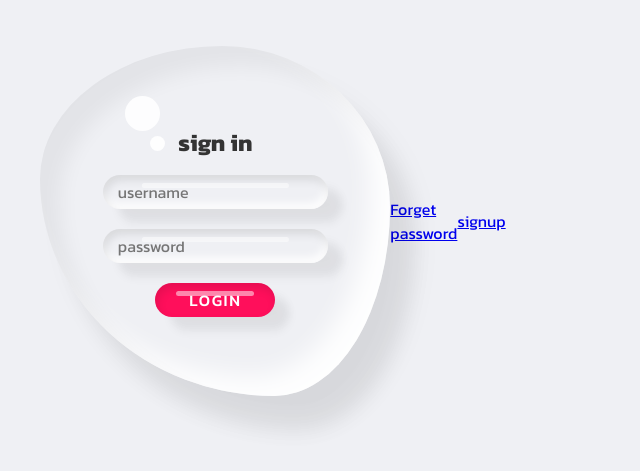
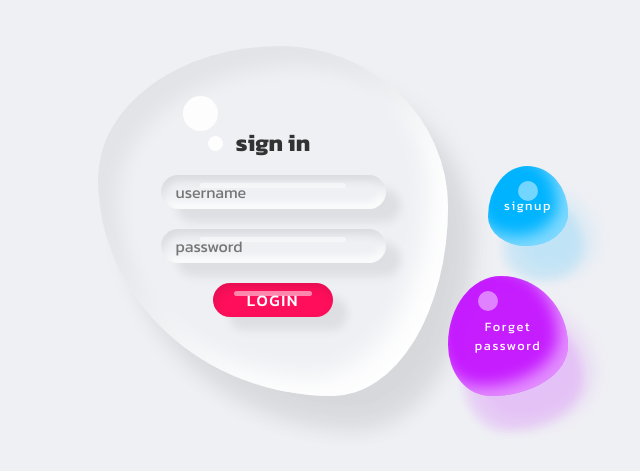
Before and after one commit to javidShabin/Fluid-drop-login-form, a plain HTML site: page index.html in a window 1280 px wide. Shown: the part 179-650 px from the top of the page, without its empty margins (287-927 px from the left). Drawn offline with Linux system fonts and the light colour scheme.

Commit message:
add style and fluid drop like radius and box shadow for links

```diff
--- a/style.css
+++ b/style.css
@@ -127,3 +127,51 @@ body{
 .container .drop .contant form .inputBox:last-child:hover{
     width: 150px;
 }
+.btns{
+    position: absolute;
+    right: -120px;
+    bottom: 0;
+    width: 120px;
+    height: 120px;
+    background: #c61dff;
+    display: flex;
+    justify-content: center;
+    align-items: center;
+    cursor: pointer;
+    text-decoration: none;
+    color: #fff;
+    line-height: 1.2rem;
+    letter-spacing: 0.1rem;
+    font-size: 0.8rem;
+    transition: 0.25s;
+    text-align: center;
+    box-shadow: inset 10px 10px 10px rgba(190,1,254,0.05),
+    15px 35px 10px rgba(190,1,254,0.1),
+    25px 30px 20px rgba(190,1,254,0.1),
+    inset -10px -10px 15px rgba(255,255,255,0.5);
+    border-radius: 44% 56% 65% 35% / 57% 58% 42% 43%;
+}
+.btns::before{
+    content: '';
+    position: absolute;
+    top: 15px;
+    left: 30px;
+    width: 20px;
+    height: 20px;
+    border-radius: 50%;
+    background: #fff;
+    opacity: 0.45;
+}
+
+.btns.signup{
+    bottom: 150px;
+    right: -120px;
+    width: 80px;
+    height: 80px;
+    border-radius: 49% 51% 52% 48% / 63% 59% 41% 37%;
+    background: #01b4ff;
+    box-shadow: inset 10px 10px 10px rgba(1,180,255,0.05),
+    15px 35px 10px rgba(1,180,255,0.1),
+    25px 30px 20px rgba(1,180,255,0.1),
+    inset -10px -10px 15px rgba(255,255,255,0.5);
+}
```
